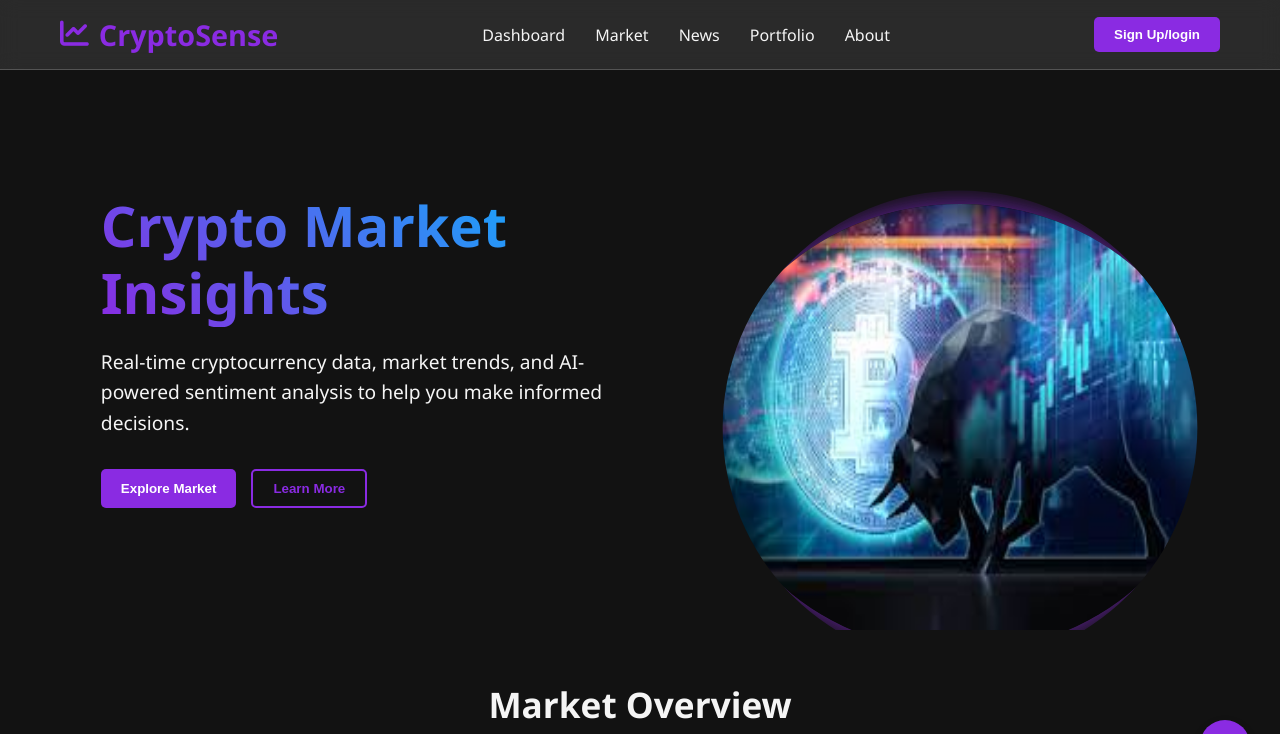
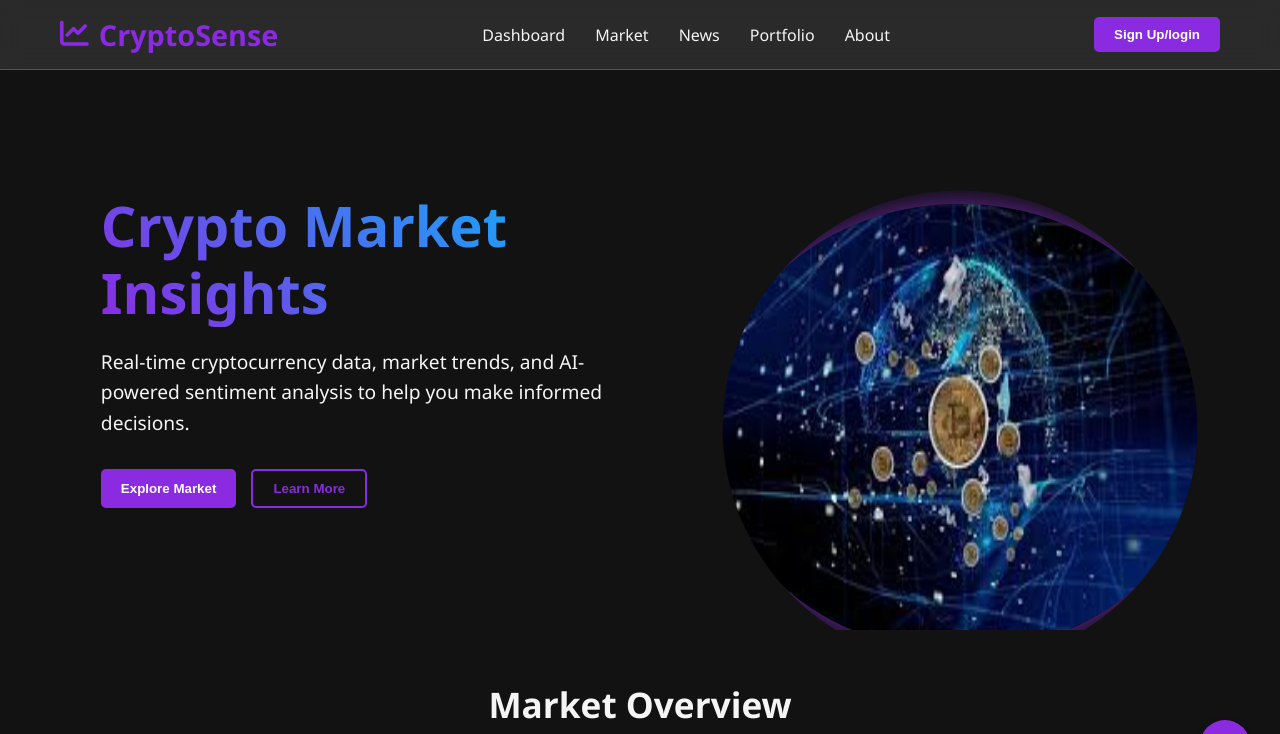
Before and after one commit to Pearltechie/CryptoSense, a plain HTML site: page index.html in a window 1280 px wide. Shown: the top 734 px of the page. Drawn offline with nearby package versions, Linux system fonts and the light colour scheme.

Commit message:
changed the hero image

```diff
--- a/index.html
+++ b/index.html
@@ -45,7 +45,7 @@
                 </div>
             </div>
             <div class="hero-image">
-                <img src="images/Crypto.jpg" alt="Crypto illustration">
+                <img src="images/Crypto illustration.jpg" alt="Crypto illustration">
             </div>
         </div>
     </section>
```
